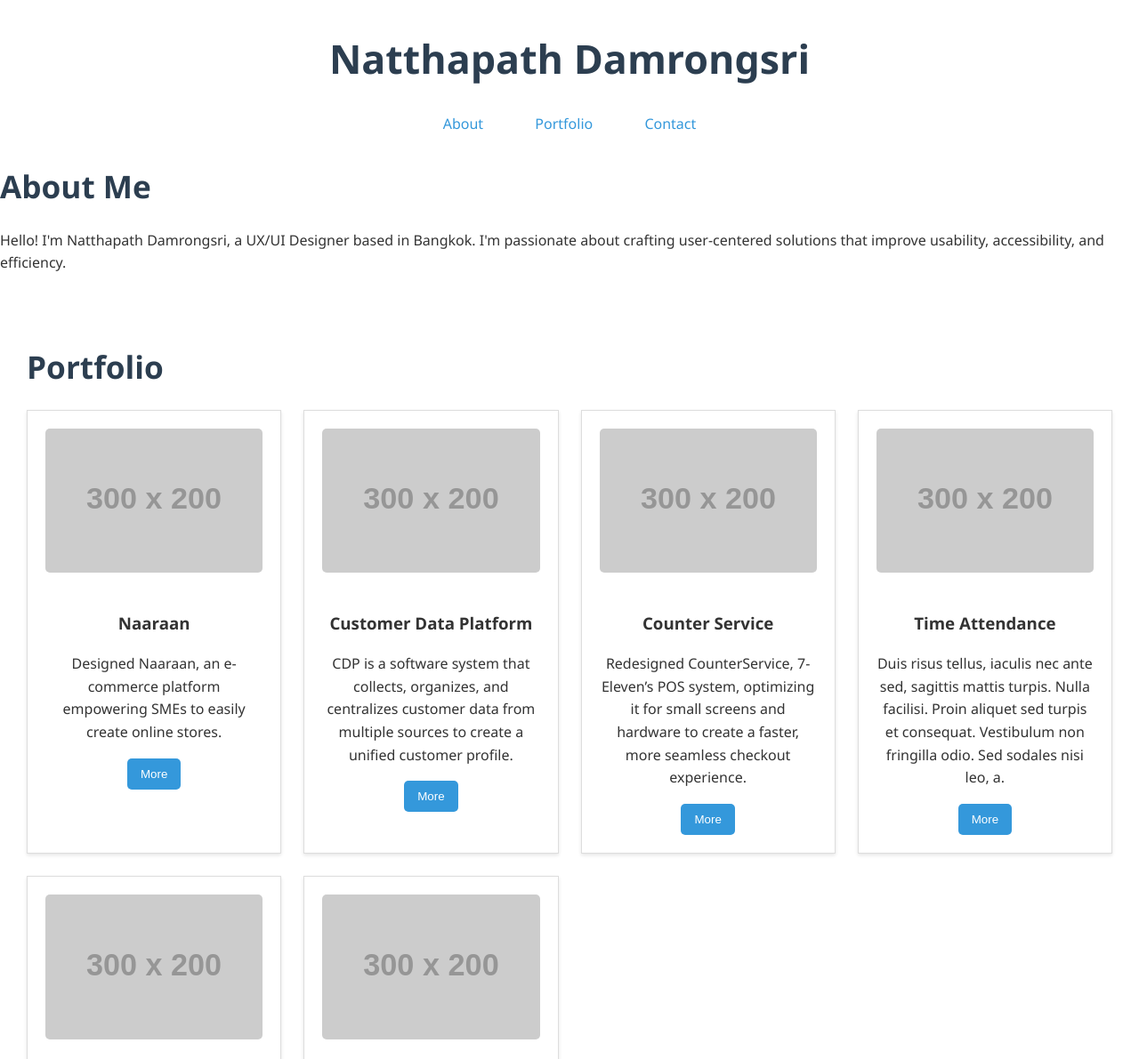
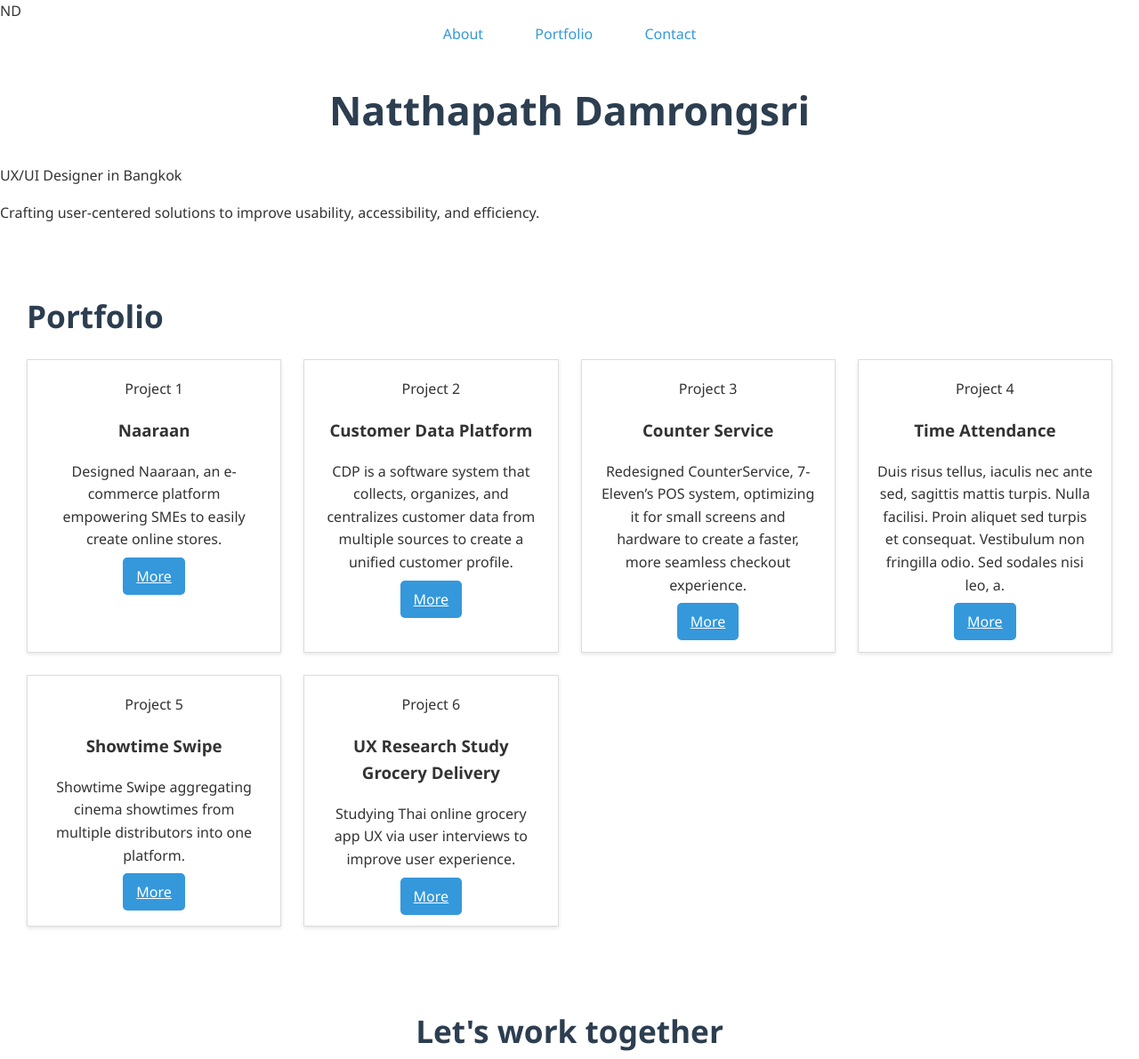
Before and after one commit to LayneDean/project, a plain HTML site: page index.html in a window 1280 px wide. Shown: the top 1191 px of the page at 89% size. Drawn offline with Linux system fonts and the light colour scheme; placeholder pictures from the web are drawn by us.

Commit message:
Update index.html

```diff
--- a/index.html
+++ b/index.html
@@ -8,7 +8,7 @@
 </head>
 <body>
     <header>
-        <h1>Natthapath Damrongsri</h1>
+        <div class="logo">ND</div>
         <nav>
             <a href="#about" class="nav-link" data-tooltip="Learn more about me">About</a>
             <a href="#portfolio" class="nav-link" data-tooltip="My recent projects">Portfolio</a>
@@ -16,51 +16,64 @@
         </nav>
     </header>
 
-    <section id="about">
-        <h2>About Me</h2>
-        <p>
-            Hello! I'm Natthapath Damrongsri, a UX/UI Designer based in Bangkok. I'm passionate about crafting user-centered solutions that improve usability, accessibility, and efficiency.
-        </p>
+    <section id="hero">
+        <div class="hero-info">
+            <h1 class="hero-title">Natthapath Damrongsri</h1>
+            <p class="hero-subtitle">UX/UI Designer in Bangkok</p>
+        </div>
+        <p class="hero-description">Crafting user-centered solutions to improve usability, accessibility, and efficiency.</p>
     </section>
 
     <section id="portfolio">
         <h2>Portfolio</h2>
         <div class="portfolio-grid">
             <div class="portfolio-item">
-                <img src="https://via.placeholder.com/300x200?text=Naaraan" alt="Naaraan">
+                <div class="placeholder-image project">Project 1</div>
+                <div class="portfolio-item-content">
                     <h3>Naaraan</h3>
                     <p>Designed Naaraan, an e-commerce platform empowering SMEs to easily create online stores.</p>
-                <button class="view-project" data-modal="naaraan-modal">More</button>
+                    <a href="#" class="view-project" data-modal="naaraan-modal">More</a>
+                </div>
             </div>
             <div class="portfolio-item">
-                <img src="https://via.placeholder.com/300x200?text=Customer+Data+Platform" alt="Customer Data Platform">
+                <div class="placeholder-image project">Project 2</div>
+                <div class="portfolio-item-content">
                     <h3>Customer Data Platform</h3>
                     <p>CDP is a software system that collects, organizes, and centralizes customer data from multiple sources to create a unified customer profile.</p>
-                <button class="view-project" data-modal="cdp-modal">More</button>
+                    <a href="#" class="view-project" data-modal="cdp-modal">More</a>
+                </div>
             </div>
             <div class="portfolio-item">
-                <img src="https://via.placeholder.com/300x200?text=Counter+Service" alt="Counter Service">
+                <div class="placeholder-image project">Project 3</div>
+                <div class="portfolio-item-content">
                     <h3>Counter Service</h3>
                     <p>Redesigned CounterService, 7-Eleven’s POS system, optimizing it for small screens and hardware to create a faster, more seamless checkout experience.</p>
-                <button class="view-project" data-modal="counterservice-modal">More</button>
+                    <a href="#" class="view-project" data-modal="counterservice-modal">More</a>
+                </div>
             </div>
             <div class="portfolio-item">
-                <img src="https://via.placeholder.com/300x200?text=Time+Attendance" alt="Time Attendance">
+                <div class="placeholder-image project">Project 4</div>
+                <div class="portfolio-item-content">
                     <h3>Time Attendance</h3>
                     <p>Duis risus tellus, iaculis nec ante sed, sagittis mattis turpis. Nulla facilisi. Proin aliquet sed turpis et consequat. Vestibulum non fringilla odio. Sed sodales nisi leo, a.</p>
-                <button class="view-project" data-modal="timeattendance-modal">More</button>
+                    <a href="#" class="view-project" data-modal="timeattendance-modal">More</a>
+                </div>
             </div>
             <div class="portfolio-item">
-                <img src="https://via.placeholder.com/300x200?text=Showtime+Swipe" alt="Showtime Swipe">
+                <div class="placeholder-image project">Project 5</div>
+                <div class="portfolio-item-content">
                     <h3>Showtime Swipe</h3>
                     <p>Showtime Swipe aggregating cinema showtimes from multiple distributors into one platform.</p>
-                <button class="view-project" data-modal="showtimeswipe-modal">More</button>
+                    <a href="#" class="view-project" data-modal="showtimeswipe-modal">More</a>
+                </div>
             </div>
             <div class="portfolio-item">
-                <img src="https://via.placeholder.com/300x200?text=UX+Research+Study" alt="UX Research Study Grocery Delivery">
+                <div class="placeholder-image project">Project 6</div>
+                <div class="portfolio-item-content">
                     <h3>UX Research Study Grocery Delivery</h3>
                     <p>Studying Thai online grocery app UX via user interviews to improve user experience.</p>
-                <button class="view-project" data-modal="uxresearch-modal">More</button>
+                    <a href="#" class="view-project" data-modal="uxresearch-modal">More</a>
+                </div>
             </div>
         </div>
     </section>
@@ -118,7 +131,6 @@
             <p>Studying Thai online grocery app UX via user interviews to improve user experience. [Describe the research methodology, key findings, and potential design recommendations from this study.]</p>
         </div>
     </div>
-
     <script>
         document.addEventListener('DOMContentLoaded', function() {
             const viewProjectButtons = document.querySelectorAll('.view-project');
@@ -126,7 +138,8 @@
             const modals = document.querySelectorAll('.modal');
 
             viewProjectButtons.forEach(button => {
-                button.addEventListener('click', function() {
+                button.addEventListener('click', function(e) {
+                    e.preventDefault(); // Prevent the default link behavior
                     const modalId = this.dataset.modal;
                     const modal = document.getElementById(modalId);
                     if (modal) {
```
Lines whose indentation alone changed are shown as unchanged.
